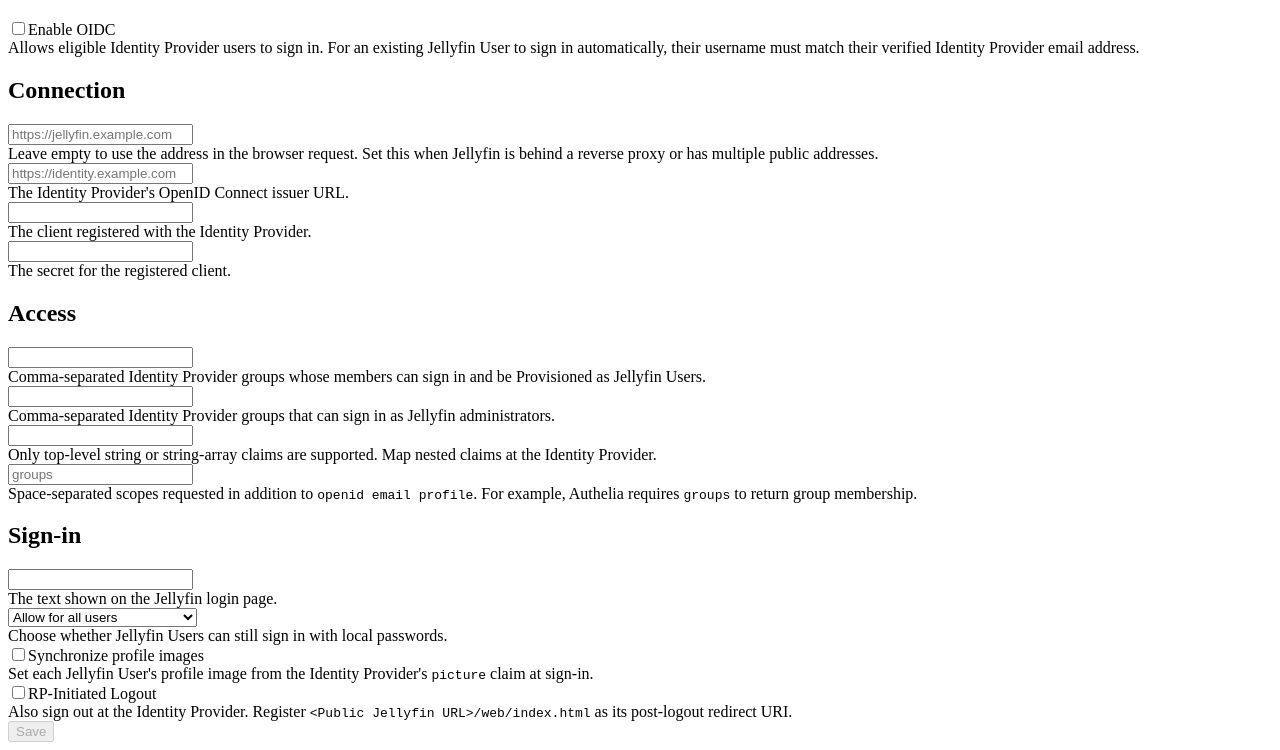
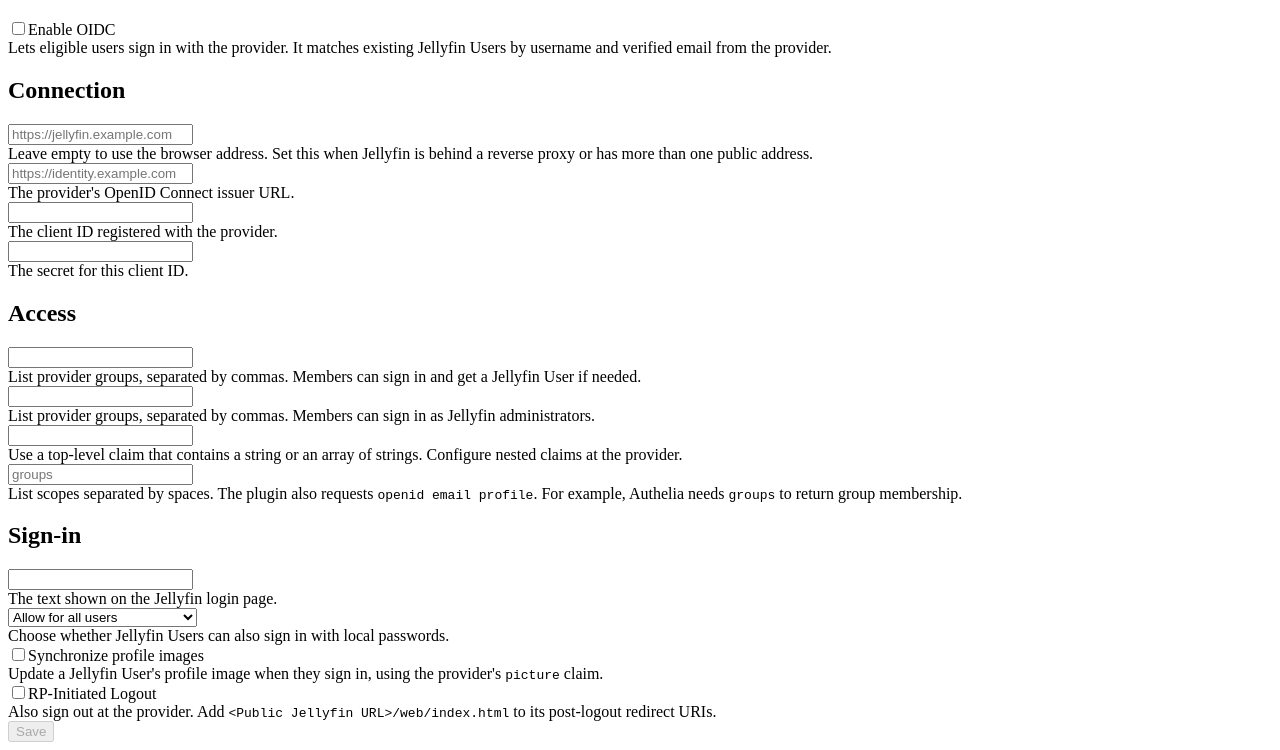
Before and after one commit to edmogeor/jellyfin-plugin-oidc, a plain HTML site: page Jellyfin.Plugin.Oidc/Configuration/configPage.html in a window 1280 px wide. Shown: the part 61-811 px from the top of the page. Drawn offline with Linux system fonts and the light colour scheme.

Commit message:
docs: simplify configuration copy

```diff
--- a/Jellyfin.Plugin.Oidc/Configuration/configPage.html
+++ b/Jellyfin.Plugin.Oidc/Configuration/configPage.html
@@ -4,27 +4,27 @@
 <body>
     <div id="OidcConfigPage" data-role="page" class="page type-interior pluginConfigurationPage configPage" data-require="emby-input,emby-button,emby-select,emby-checkbox">
         <div data-role="content"><div class="content-primary"><h1>OIDC Authentication</h1><form id="OidcConfigForm" class="configForm">
-            <div class="checkboxContainer checkboxContainer-withDescription"><label><input id="Enabled" type="checkbox" is="emby-checkbox" /><span>Enable OIDC</span></label><div class="fieldDescription checkboxFieldDescription">Allows eligible Identity Provider users to sign in. For an existing Jellyfin User to sign in automatically, their username must match their verified Identity Provider email address.</div></div>
+            <div class="checkboxContainer checkboxContainer-withDescription"><label><input id="Enabled" type="checkbox" is="emby-checkbox" /><span>Enable OIDC</span></label><div class="fieldDescription checkboxFieldDescription">Lets eligible users sign in with the provider. It matches existing Jellyfin Users by username and verified email from the provider.</div></div>
             <div class="verticalSection">
                 <h2>Connection</h2>
-                <div class="inputContainer inputContainer-withDescription"><input id="PublicUrl" type="url" is="emby-input" label="Public Jellyfin URL override" placeholder="https://jellyfin.example.com" /><div class="fieldDescription">Leave empty to use the address in the browser request. Set this when Jellyfin is behind a reverse proxy or has multiple public addresses.</div></div>
-                <div class="inputContainer inputContainer-withDescription"><input id="IssuerUrl" type="url" required is="emby-input" label="Issuer URL *" placeholder="https://identity.example.com" /><div class="fieldDescription">The Identity Provider's OpenID Connect issuer URL.</div></div>
-                <div class="inputContainer inputContainer-withDescription"><input id="ClientId" type="text" required is="emby-input" label="Client ID *" /><div class="fieldDescription">The client registered with the Identity Provider.</div></div>
-                <div class="inputContainer inputContainer-withDescription"><input id="ClientSecret" type="password" required is="emby-input" label="Client secret *" /><div class="fieldDescription">The secret for the registered client.</div></div>
+                <div class="inputContainer inputContainer-withDescription"><input id="PublicUrl" type="url" is="emby-input" label="Public Jellyfin URL override" placeholder="https://jellyfin.example.com" /><div class="fieldDescription">Leave empty to use the browser address. Set this when Jellyfin is behind a reverse proxy or has more than one public address.</div></div>
+                <div class="inputContainer inputContainer-withDescription"><input id="IssuerUrl" type="url" required is="emby-input" label="Issuer URL *" placeholder="https://identity.example.com" /><div class="fieldDescription">The provider's OpenID Connect issuer URL.</div></div>
+                <div class="inputContainer inputContainer-withDescription"><input id="ClientId" type="text" required is="emby-input" label="Client ID *" /><div class="fieldDescription">The client ID registered with the provider.</div></div>
+                <div class="inputContainer inputContainer-withDescription"><input id="ClientSecret" type="password" required is="emby-input" label="Client secret *" /><div class="fieldDescription">The secret for this client ID.</div></div>
             </div>
             <div class="verticalSection">
                 <h2>Access</h2>
-                <div class="inputContainer inputContainer-withDescription"><input id="UserGroup" type="text" is="emby-input" label="Allowed groups" /><div class="fieldDescription">Comma-separated Identity Provider groups whose members can sign in and be Provisioned as Jellyfin Users.</div></div>
-                <div class="inputContainer inputContainer-withDescription"><input id="AdministratorGroup" type="text" is="emby-input" label="Administrator groups" /><div class="fieldDescription">Comma-separated Identity Provider groups that can sign in as Jellyfin administrators.</div></div>
-                <div class="inputContainer inputContainer-withDescription"><input id="GroupClaim" type="text" is="emby-input" label="Group claim" /><div class="fieldDescription">Only top-level string or string-array claims are supported. Map nested claims at the Identity Provider.</div></div>
-                <div class="inputContainer inputContainer-withDescription"><input id="AdditionalScopes" type="text" is="emby-input" label="Additional requested scopes" placeholder="groups" /><div class="fieldDescription">Space-separated scopes requested in addition to <code>openid email profile</code>. For example, Authelia requires <code>groups</code> to return group membership.</div></div>
+                <div class="inputContainer inputContainer-withDescription"><input id="UserGroup" type="text" is="emby-input" label="Allowed groups" /><div class="fieldDescription">List provider groups, separated by commas. Members can sign in and get a Jellyfin User if needed.</div></div>
+                <div class="inputContainer inputContainer-withDescription"><input id="AdministratorGroup" type="text" is="emby-input" label="Administrator groups" /><div class="fieldDescription">List provider groups, separated by commas. Members can sign in as Jellyfin administrators.</div></div>
+                <div class="inputContainer inputContainer-withDescription"><input id="GroupClaim" type="text" is="emby-input" label="Group claim" /><div class="fieldDescription">Use a top-level claim that contains a string or an array of strings. Configure nested claims at the provider.</div></div>
+                <div class="inputContainer inputContainer-withDescription"><input id="AdditionalScopes" type="text" is="emby-input" label="Additional requested scopes" placeholder="groups" /><div class="fieldDescription">List scopes separated by spaces. The plugin also requests <code>openid email profile</code>. For example, Authelia needs <code>groups</code> to return group membership.</div></div>
             </div>
             <div class="verticalSection">
                 <h2>Sign-in</h2>
                 <div class="inputContainer inputContainer-withDescription"><input id="LoginButtonText" type="text" is="emby-input" label="Login button text" /><div class="fieldDescription">The text shown on the Jellyfin login page.</div></div>
-                <div class="selectContainer"><select id="PasswordLoginMode" is="emby-select" class="emby-select" label="Password login mode"><option value="AllowForAllUsers">Allow for all users</option><option value="DisableForLinkedUsersOnly">Disable for linked users only</option><option value="DisableForAllUsers">Disable for all users</option></select><div class="fieldDescription">Choose whether Jellyfin Users can still sign in with local passwords.</div></div>
-                <div class="checkboxContainer checkboxContainer-withDescription"><label><input id="SynchronizeProfileImages" type="checkbox" is="emby-checkbox" /><span>Synchronize profile images</span></label><div class="fieldDescription checkboxFieldDescription">Set each Jellyfin User's profile image from the Identity Provider's <code>picture</code> claim at sign-in.</div></div>
-                <div class="checkboxContainer checkboxContainer-withDescription"><label><input id="RpInitiatedLogout" type="checkbox" is="emby-checkbox" /><span>RP-Initiated Logout</span></label><div class="fieldDescription checkboxFieldDescription">Also sign out at the Identity Provider. Register <code>&lt;Public Jellyfin URL&gt;/web/index.html</code> as its post-logout redirect URI.</div></div>
+                <div class="selectContainer"><select id="PasswordLoginMode" is="emby-select" class="emby-select" label="Password login mode"><option value="AllowForAllUsers">Allow for all users</option><option value="DisableForLinkedUsersOnly">Disable for linked users only</option><option value="DisableForAllUsers">Disable for all users</option></select><div class="fieldDescription">Choose whether Jellyfin Users can also sign in with local passwords.</div></div>
+                <div class="checkboxContainer checkboxContainer-withDescription"><label><input id="SynchronizeProfileImages" type="checkbox" is="emby-checkbox" /><span>Synchronize profile images</span></label><div class="fieldDescription checkboxFieldDescription">Update a Jellyfin User's profile image when they sign in, using the provider's <code>picture</code> claim.</div></div>
+                <div class="checkboxContainer checkboxContainer-withDescription"><label><input id="RpInitiatedLogout" type="checkbox" is="emby-checkbox" /><span>RP-Initiated Logout</span></label><div class="fieldDescription checkboxFieldDescription">Also sign out at the provider. Add <code>&lt;Public Jellyfin URL&gt;/web/index.html</code> to its post-logout redirect URIs.</div></div>
             </div>
             <div><button id="SaveButton" is="emby-button" type="submit" class="raised button-submit block" disabled><span>Save</span></button></div>
         </form></div></div>
@@ -59,7 +59,7 @@
                 const mode = value('PasswordLoginMode');
                 if (mode !== savedConfiguration.PasswordLoginMode && mode !== 'AllowForAllUsers') {
                     const users = mode === 'DisableForAllUsers' ? 'all Jellyfin Users' : 'linked Jellyfin Users';
-                    Dashboard.confirm(`Local password sign-in will be disabled for ${users}. After saving, test OIDC sign-in in a separate browser session before signing out.`, 'Confirm password login change', confirmed => { if (confirmed) save(); });
+                    Dashboard.confirm(`Local password sign-in will be disabled for ${users}. After you save, test OIDC sign-in in a separate browser session before signing out.`, 'Confirm password login change', confirmed => { if (confirmed) save(); });
                     return;
                 }
                 save();
```
Also changed, not shown: README.md.
